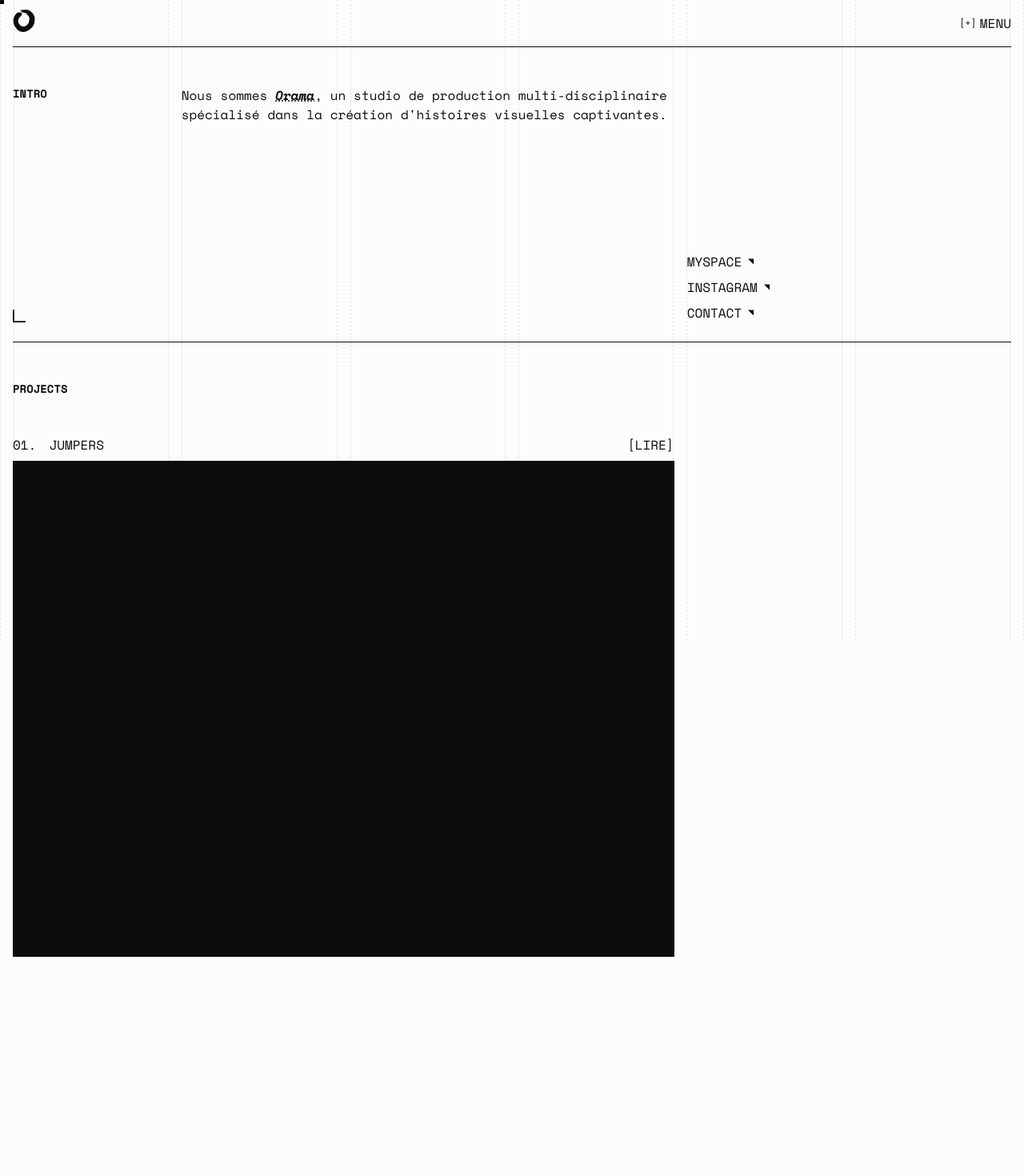
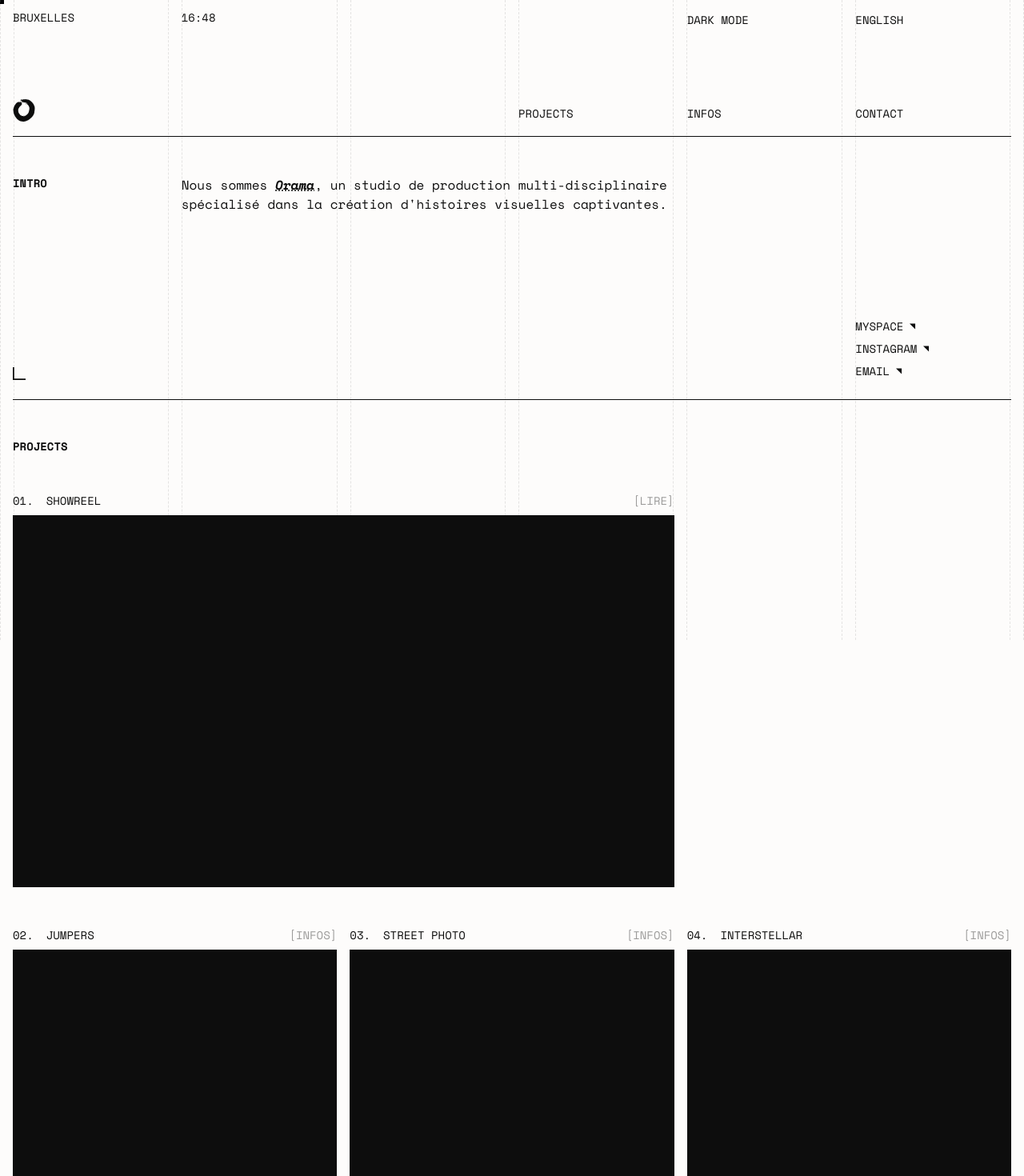
Before and after one commit to louis-va/orama, a React (Vite) app: page / in a window 1280 px wide. Shown: the top 1470 px of the page at 80% size. Before the commit the page ends 1196 px from the top, so only its background shows below. Built offline with nearby package versions, Linux system fonts and the light colour scheme.

Commit message:
Add cursor target

```diff
--- a/src/assets/components/Button.tsx
+++ b/src/assets/components/Button.tsx
@@ -13,7 +13,7 @@ const Button = ({ type, href, external, children, className }: ButtonProps) => {
 
   const props = {
     'cursor-focus': 'true',
-    className: `${className} inline-block text-base uppercase`
+    className: `${className} inline-block text-sm uppercase`
   };
 
   if (type==='button') {
--- a/src/assets/components/Cursor.tsx
+++ b/src/assets/components/Cursor.tsx
@@ -9,8 +9,11 @@ const Cursor = () => {
   const updateCursorPosition = (x: number, y: number) => {
     const hoveredElement = document.elementFromPoint(x, y);
 
-    if (hoveredElement && hoveredElement.getAttribute('cursor-focus') === 'true') {
-      const info = hoveredElement.getBoundingClientRect();
+    if (hoveredElement && hoveredElement.hasAttribute('cursor-focus')) {
+      const element = hoveredElement.querySelector('[cursor-target]');
+      const target = (element) ? element : hoveredElement;
+      const info = target.getBoundingClientRect();
+
       setCursor({
         size: { w: info.width + 4, h: info.height },
         position: { x: info.x - 2, y: info.y },
@@ -62,7 +65,7 @@ const Cursor = () => {
   return (
     <div className='fixed w-screen h-screen z-50 pointer-events-none overflow-x-hidden'>
       <div
-        className='absolute bg-black/0 backdrop-invert pointer-events-none transition-all ease-out duration-200'
+        className='absolute bg-black/0 backdrop-invert pointer-events-none transition-all ease-out duration-150'
         style={{
           width: `${cursor.size.w}px`,
           height: `${cursor.size.h}px`,
--- a/src/assets/components/Header.tsx
+++ b/src/assets/components/Header.tsx
@@ -1,22 +1,74 @@
+import { useState, useEffect } from 'react';
+
 import Line from "./Line";
 import Logo from "./Logo";
 import Button from "./Button";
 
 const Header = () => {
+  const [currentTime, setCurrentTime] = useState(new Date().toLocaleTimeString('fr-FR', { timeZone: 'Europe/Paris' }));
+
+  useEffect(() => {
+    const interval = setInterval(() => {
+      setCurrentTime(new Date().toLocaleTimeString('fr-FR', {
+        timeZone: 'Europe/Paris',
+        hour12: false,
+        hour: '2-digit',
+        minute: '2-digit',
+      }));
+    }, 1000);
+
+    return () => clearInterval(interval);
+  }, []);
+
   return (
     <header>
-      <nav className='layout-grid py-3'>
-        <div>
-          <a className='inline-block' href='/'>
+      {/* Desktop */}
+      <div className='hidden lg:block'>
+        <div className='layout-grid py-3 mb-16'>
+          <div className='col-span-1 text-sm uppercase'>Bruxelles</div>
+          <div className='col-span-1 text-sm uppercase'>{currentTime}</div>
+          <div className='col-span-2'></div>
+          <div className='col-span-1 flex items-center'>
+            <Button type='button' href='#'>Dark mode</Button>
+          </div>
+          <div className='col-span-1 flex items-center'>
+            <Button type='link' href='/en'>English</Button>
+          </div>
+        </div>
+        <nav className='layout-grid py-3'>
+          <div className='col-span-3'>
+            <a className='inline-block' href='#intro'>
+              <Logo />
+            </a>
+          </div>
+          <div className='col-span-1 flex items-center'>
+            <Button type='link' href='#projects'>Projects</Button>
+          </div>
+          <div className='col-span-1 flex items-center'>
+            <Button type='link' href='#infos'>Infos</Button>
+          </div>
+          <div className='col-span-1 flex items-center'>
+            <Button type='link' href='#contact'>Contact</Button>
+          </div>
+        </nav>
+      </div>
+      {/* /Desktop */}
+
+      {/* Mobile */}
+      <nav className='layout-grid py-3 lg:hidden'>
+        <div className='col-span-1'>
+          <a className='inline-block' href='#intro'>
             <Logo />
           </a>
         </div>
-        <div className='col-span-3 flex items-center justify-end lg:col-span-5'>
+        <div className='col-span-3 flex items-center justify-end'>
           <Button className='flex items-center gap-1' type='button'>
-            <span className="text-xs pointer-events-none">[+]</span> Menu
+            <span className='text-xs opacity-40 pointer-events-none'>[+]</span> Menu
           </Button>
         </div>
       </nav>
+      {/* /Mobile */}
+
       <Line />
     </header>
   );
--- a/src/assets/components/ProjectCard.tsx
+++ b/src/assets/components/ProjectCard.tsx
@@ -3,24 +3,24 @@ interface ProjectCardProps {
     id: string;
     title: string;
     thumbnail: string;
+    cta: string;
   }
-  number: string;
-  cta: string;
+  index: string;
   className?: string;
 }
 
-const ProjectCard = ({ project, number, cta, className }: ProjectCardProps) => {
+const ProjectCard = ({ project, index, className }: ProjectCardProps) => {
   return (
-    <a className={`${className}`} href={`/projects/${project.id}`}>
-      <div className="w-full flex justify-between">
-        <div className="uppercase text-base">
-          <span className="pr-4">{number}.</span>{project.title}
+    <a className={`${className} py-0.5 group`} href={`/projects/${project.id}`} cursor-focus='true'>
+      <div className="w-full flex justify-between pointer-events-none">
+        <div className="uppercase text-sm">
+          <span className="pr-4">{index}.</span>{project.title}
         </div>
-        <div className="uppercase text-base">
-          [{cta}]
+        <div className="uppercase text-sm opacity-40 group-hover:opacity-100">
+          [<span className="uppercase text-sm" cursor-target='true'>{project.cta}</span>]
         </div>
       </div>
-      <div className="mt-2 w-full aspect-[4/3] bg-black"></div>
+      <div className="mt-2 w-full aspect-[4/3] bg-black pointer-events-none"></div>
     </a>
   );
 };
--- /dev/null
+++ b/src/assets/components/Showreel.tsx
@@ -0,0 +1,24 @@
+interface ProjectCardProps {
+  title: string;
+  thumbnail: string;
+  cta: string;
+  className?: string;
+}
+
+const Showreel = ({ title, thumbnail, cta, className }: ProjectCardProps) => {
+  return (
+    <button className={`${className}`}>
+      <div className="w-full flex justify-between">
+        <div className="uppercase text-sm">
+          <span className="pr-4">01.</span>{title}
+        </div>
+        <div className="uppercase text-sm opacity-40">
+          [{cta}]
+        </div>
+      </div>
+      <div className="mt-2 w-full aspect-[16/9] bg-black"></div>
+    </button>
+  );
+};
+
+export default Showreel;
--- a/src/assets/pages/Home.tsx
+++ b/src/assets/pages/Home.tsx
@@ -7,9 +7,19 @@ import Paragraph from '../components/Paragraph';
 import Line from '../components/Line';
 import Icon from '../components/Icon';
 import Button from '../components/Button';
-import ProjectCard from '../components/ProjectCard';
+import Showreel from '../components/Showreel';
+import ProjectCard from "../components/ProjectCard";
 
 const Home = () => {
+  const projects = [
+    { id: 'jumpers', title: 'Jumpers', thumbnail: '', cta: 'Infos' },
+    { id: 'street-photo', title: 'Street photo', thumbnail: '', cta: 'Infos' },
+    { id: 'interstellar', title: 'Interstellar', thumbnail: '', cta: 'Infos' },
+    { id: 'darkroom', title: 'Darkroom', thumbnail: '', cta: 'Infos' },
+    { id: 'forest', title: 'Forest', thumbnail: '', cta: 'Infos' },
+    { id: 'eclipse', title: 'Eclipse', thumbnail: '', cta: 'Infos' }
+  ];
+
   return (
     <>
       <Cursor />
@@ -26,14 +36,15 @@ const Home = () => {
             </Paragraph>
           </div>
 
-          <div className='layout-grid pt-40'>
-            <div className='flex items-end col-span-2 lg:col-span-4'>
+          <div className='layout-grid pt-32'>
+            <div className='flex items-end col-span-1'>
               <Icon name='l-shape' className='w-4 h-4' />
             </div>
-            <div className='col-span-2 lg:col-span-2'>
+            <div className="col-span-1 lg:col-span-4"></div>
+            <div className='col-span-2 lg:col-span-1'>
               <Button className='mb-1' type='link' href='https://www.myspace.com' external={true}>MySpace</Button>
               <Button className='my-1' type='link' href='https://www.instagram.com' external={true}>Instagram</Button>
-              <Button className='mt-1' type='link' href='mailto:contact@orama-prod.be' external={true}>Contact</Button>
+              <Button className='mt-1' type='link' href='mailto:contact@orama-prod.be' external={true}>Email</Button>
             </div>
           </div>
         </section>
@@ -45,12 +56,23 @@ const Home = () => {
           </div>
 
           <div className='layout-grid pt-12'>
-            <ProjectCard
-              className='col-span-6 md:col-span-4'
-              project={{'id': 'jumpers', 'title': 'Jumpers', 'thumbnail': ''}}
-              number='01'
+            <Showreel
+              className='col-span-4'
+              title='Showreel'
+              thumbnail=''
               cta='lire'
             />
+          </div>
+
+          <div className='layout-grid pt-12'>
+            {projects.map((project, index) => (
+              <ProjectCard
+                key={index}
+                className='col-span-4 md:col-span-2'
+                project={project}
+                index={`0${index + 2}`}
+              />
+            ))}
           </div>
         </section>
 
```
